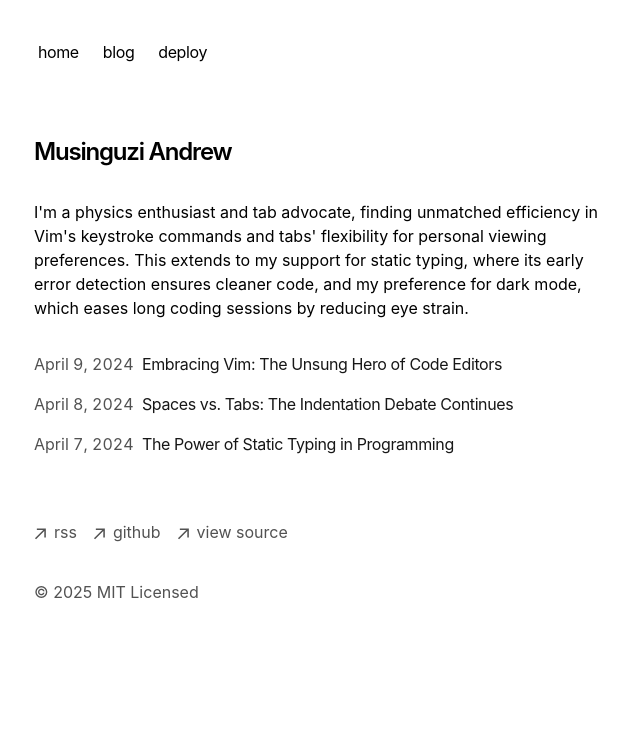
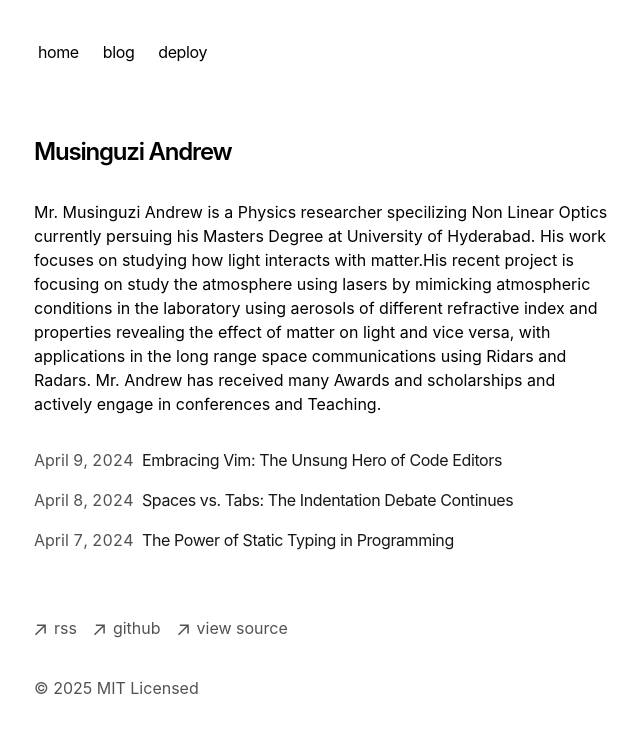
Before and after one commit to musinguziandrew/myhomepage, a Next.js app: page / in a window 1280 px wide. Shown: the top 732 px of the page, without its empty margins (318-958 px from the left). Built offline with nearby package versions, Linux system fonts and the light colour scheme.

Commit message:
Update page.tsx

```diff
--- a/app/page.tsx
+++ b/app/page.tsx
@@ -7,11 +7,11 @@ export default function Page() {
         Musinguzi Andrew
       </h1>
       <p className="mb-4">
-        {`I'm a physics enthusiast and tab advocate, finding unmatched efficiency in
-        Vim's keystroke commands and tabs' flexibility for personal viewing
-        preferences. This extends to my support for static typing, where its
-        early error detection ensures cleaner code, and my preference for dark
-        mode, which eases long coding sessions by reducing eye strain.`}
+        {`Mr. Musinguzi Andrew is a Physics researcher specilizing Non Linear Optics currently persuing his Masters Degree at University of Hyderabad.
+        His work focuses on studying how light interacts with matter.His recent project is focusing on study the atmosphere using lasers by mimicking
+        atmospheric conditions in the laboratory using aerosols of different refractive index and properties revealing the effect of matter on light and
+        vice versa, with applications in the long range space communications using Ridars and Radars. Mr. Andrew has received many Awards and scholarships
+        and actively engage in conferences and Teaching.`}
       </p>
       <div className="my-8">
         <BlogPosts />
```
